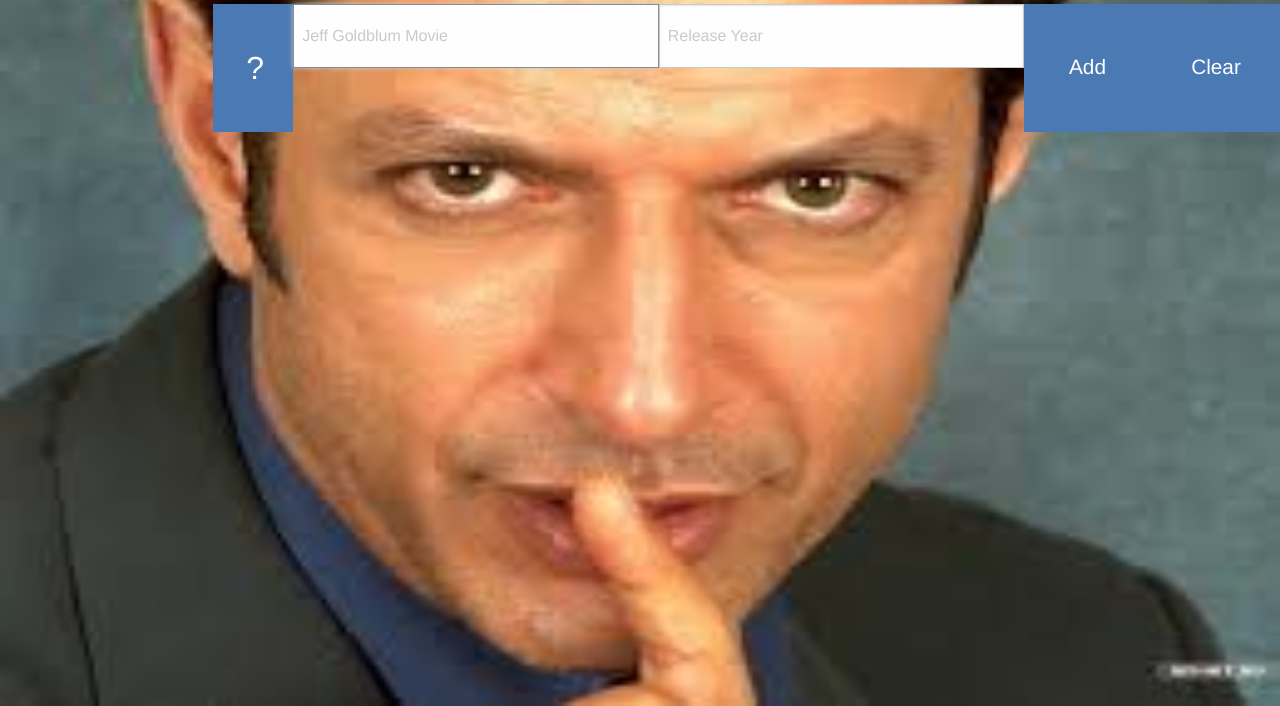
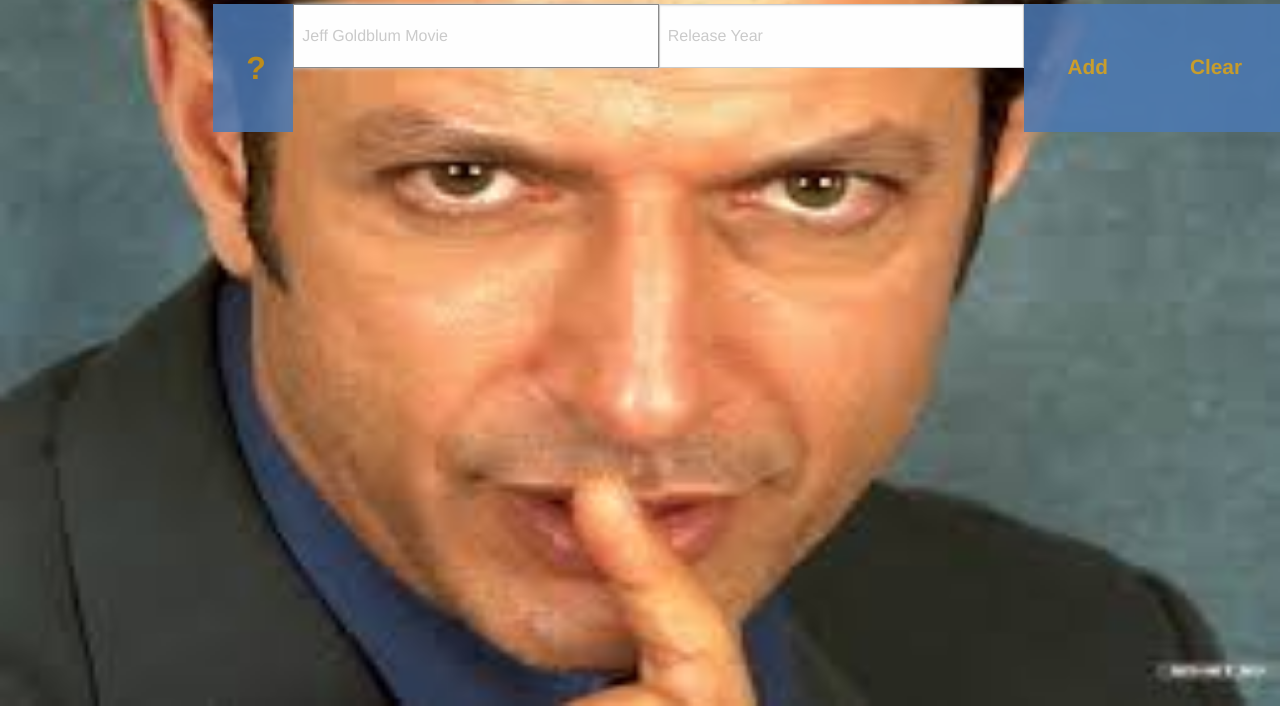
Before and after one commit to aoppenh/Jeffervescence, a plain HTML site: page index.html in a window 1280 px wide. Shown: the part 94-800 px from the top of the page. Drawn offline with nearby package versions, Linux system fonts and the light colour scheme.

Commit message:
changed button text colors and boldness

```diff
--- a/css/app.css
+++ b/css/app.css
@@ -43,6 +43,8 @@ li {
     width: 5rem;
     font-size: 2rem;
     background-color: #4b79b4;
+    opacity: 0.85;
+    color: goldenrod;
 }
 
 #res {
@@ -50,6 +52,8 @@ li {
     width: 8rem;
     font-size: 1.3rem;
     background-color: #4b79b4;
+    opacity: 0.85;
+    color: goldenrod;
 }
 
 #sub {
@@ -57,9 +61,19 @@ li {
     width: 8rem;
     font-size: 1.3rem;
     background-color: #4b79b4;
+    opacity: 0.85;
+    color: goldenrod;
 }
 
 #in {
     height: 4rem;
     width: 27rem;
 }
+
+#text {
+    color: black;
+    font-size: 2rem;
+    clear: right;
+    border: 0.5rem;
+    transition: 0.5s;
+}
--- a/index.html
+++ b/index.html
@@ -26,7 +26,7 @@
                             class="secondary button"
                             type="button"
                         >
-                            ?
+                            <strong>?</strong>
                         </button>
                     </div>
                     <input
@@ -52,7 +52,7 @@
                             class="secondary button"
                             type="submit"
                         >
-                            &nbsp Add &nbsp
+                            <strong>&nbsp Add &nbsp</strong>
                         </button>
                     </div>
                     <div class="input-group-button">
@@ -61,7 +61,7 @@
                             class="secondary button"
                             type="button"
                         >
-                            Clear
+                            <strong>Clear</strong>
                         </button>
                     </div>
                 </div>
```
